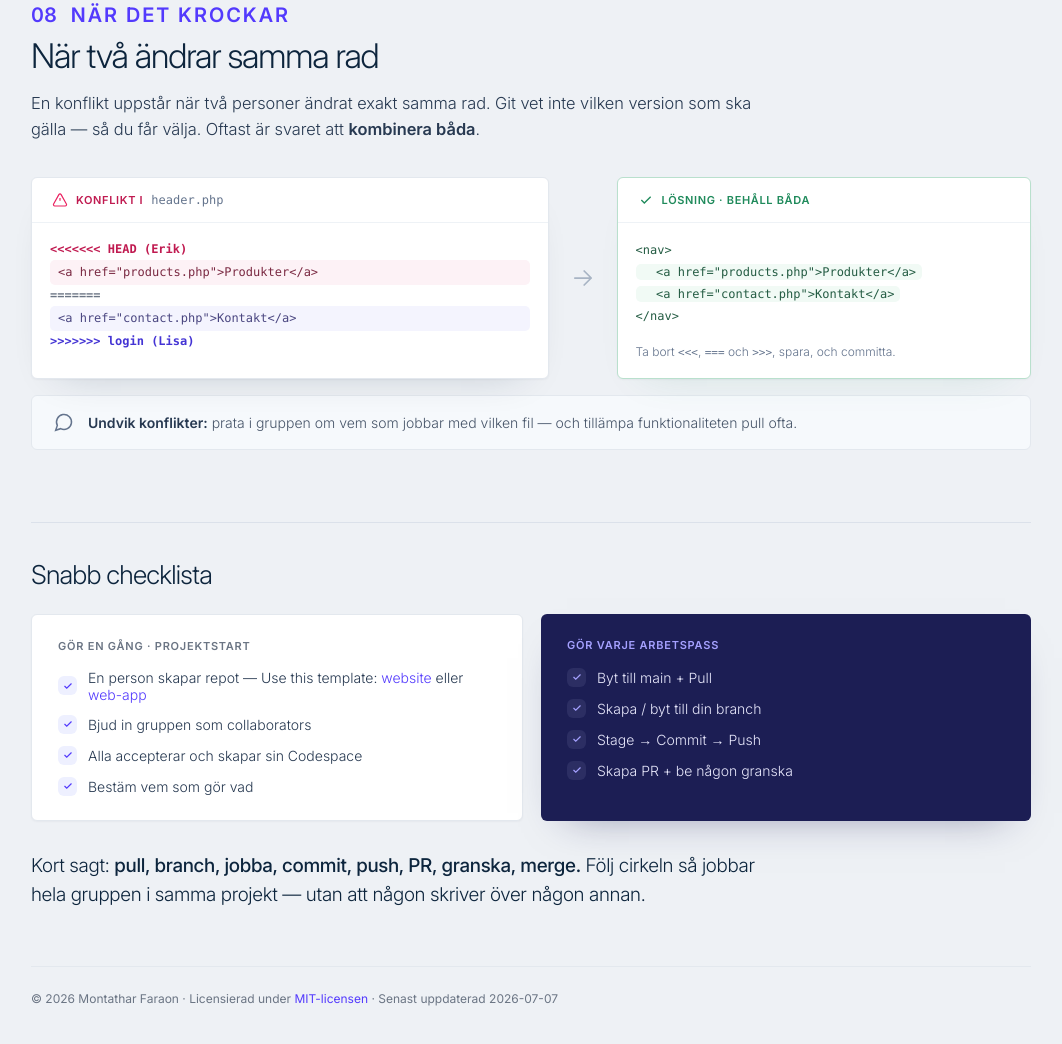
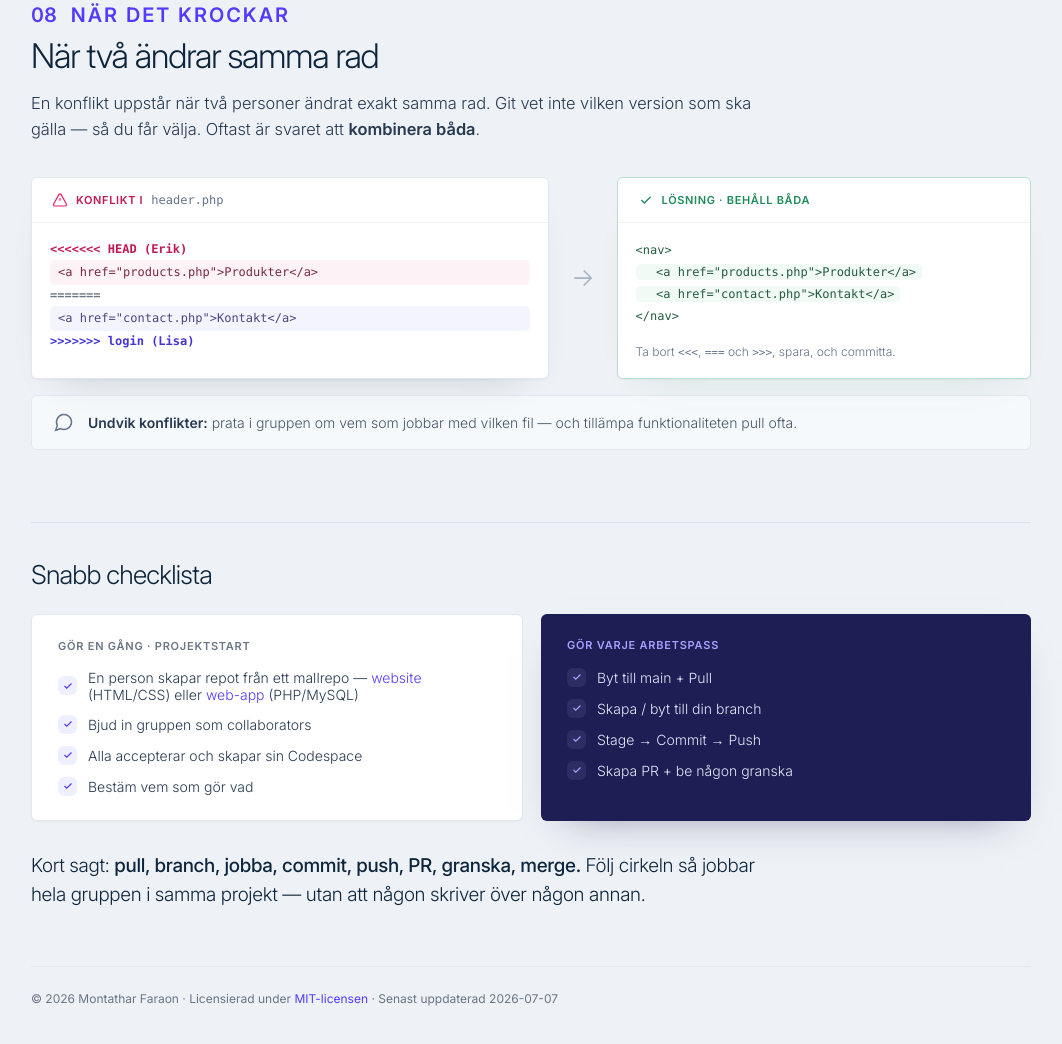
Before and after one commit to everydaydesign/git-guide, a website: page languages/sv/index.html in a window 1280 px wide. Shown: the part 5010-6054 px from the top of the page, without its empty margins (109-1171 px from the left). Drawn offline with Linux system fonts and the light colour scheme.

Commit message:
fix(guide): Swedish checklist wording + stack labels
Drop the English 'Use this template' from the checklist sentence (SV now
'från ett mallrepo'), and label each template's stack — website (HTML/CSS)
/ web-app (PHP/MySQL) — in both languages.

```diff
--- a/languages/sv/index.html
+++ b/languages/sv/index.html
@@ -478,7 +478,7 @@
             <div class="checklist-card">
               <div class="checklist-label">Gör en gång · projektstart</div>
               <ul class="checklist-list">
-                <li class="list-row"><span class="checklist-check"><svg aria-hidden="true" width="12" height="12" viewBox="0 0 24 24" fill="none" stroke="#533afd" stroke-width="2.4"><path d="m5 12 4.5 4.5L19 7"></path></svg></span><span class="checklist-item">En person skapar repot — Use this template: <a href="https://github.com/everydaydesign/website" target="_blank" rel="noopener">website</a> eller <a href="https://github.com/everydaydesign/web-app" target="_blank" rel="noopener">web-app</a></span></li>
+                <li class="list-row"><span class="checklist-check"><svg aria-hidden="true" width="12" height="12" viewBox="0 0 24 24" fill="none" stroke="#533afd" stroke-width="2.4"><path d="m5 12 4.5 4.5L19 7"></path></svg></span><span class="checklist-item">En person skapar repot från ett mallrepo — <a href="https://github.com/everydaydesign/website" target="_blank" rel="noopener">website</a> (HTML/CSS) eller <a href="https://github.com/everydaydesign/web-app" target="_blank" rel="noopener">web-app</a> (PHP/MySQL)</span></li>
                 <li class="list-row"><span class="checklist-check"><svg aria-hidden="true" width="12" height="12" viewBox="0 0 24 24" fill="none" stroke="#533afd" stroke-width="2.4"><path d="m5 12 4.5 4.5L19 7"></path></svg></span><span class="checklist-item">Bjud in gruppen som collaborators</span></li>
                 <li class="list-row"><span class="checklist-check"><svg aria-hidden="true" width="12" height="12" viewBox="0 0 24 24" fill="none" stroke="#533afd" stroke-width="2.4"><path d="m5 12 4.5 4.5L19 7"></path></svg></span><span class="checklist-item">Alla accepterar och skapar sin Codespace</span></li>
                 <li class="list-row"><span class="checklist-check"><svg aria-hidden="true" width="12" height="12" viewBox="0 0 24 24" fill="none" stroke="#533afd" stroke-width="2.4"><path d="m5 12 4.5 4.5L19 7"></path></svg></span><span class="checklist-item">Bestäm vem som gör vad</span></li>
```
Also changed, not shown: languages/en/index.html (+1 -1 lines).
